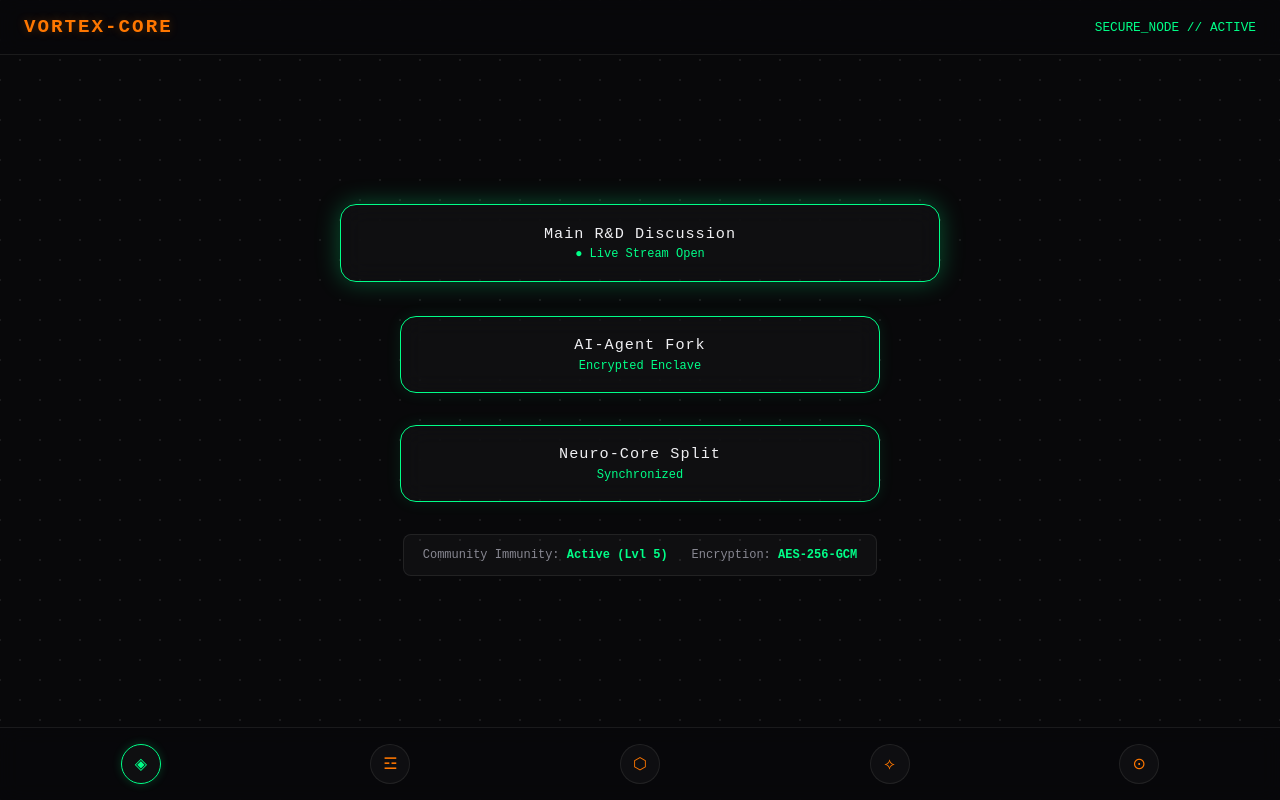
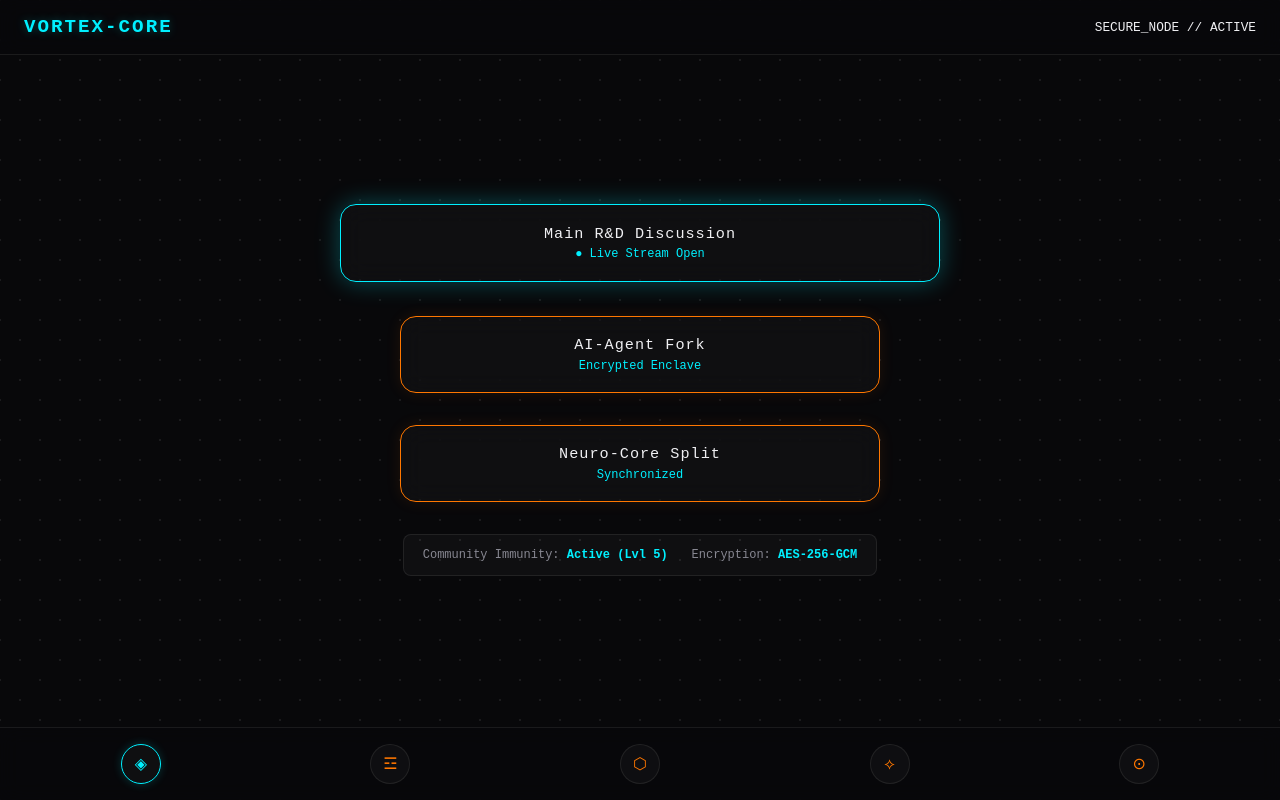
Before and after one commit to Madi-Engine-Core75/vortex-core-, a website: page src/index.html in a window 1280 px wide. Drawn offline with Linux system fonts and the light colour scheme; files that its build step writes are made by us from their sources.

Commit message:
Update madi-cyber-theme.css

```diff
--- a/assets/css/madi-cyber-theme.css
+++ b/assets/css/madi-cyber-theme.css
@@ -1,5 +1,5 @@
 /* ==========================================
-   Madi Cyber Theme - Vortex-Core Edition
+   Madi Cyber Theme - Vortex-Core (Teal Edition)
    ========================================== */
 
 :root {
@@ -7,7 +7,7 @@
   --glass-bg: rgba(255, 255, 255, 0.03);
   --glass-border: rgba(255, 255, 255, 0.08);
   --neon-orange: #ff7700;
-  --neon-green: #00ff88;
+  --cyber-teal: #00f0ff; /* اللون السيبراني الجديد المعتمد */
   --text-primary: #f0f0f3;
   --text-muted: #888892;
 }
@@ -16,7 +16,7 @@
   box-sizing: border-box;
   margin: 0;
   padding: 0;
-  font-family: 'Courier New', Courier, monospace; /* طابع هندسي تقني */
+  font-family: 'Courier New', Courier, monospace;
 }
 
 body {
@@ -26,7 +26,6 @@ body {
   display: flex;
   flex-direction: column;
   overflow-x: hidden;
-  /* نسيج شبكي رقمي خافت في الخلفية */
   background-image:
     radial-gradient(var(--glass-border) 1px, transparent 1px),
     radial-gradient(var(--glass-border) 1px, var(--bg-deep) 1px);
@@ -46,11 +45,11 @@ body {
 }
 
 .cyber-logo {
-  color: var(--neon-orange);
+  color: var(--cyber-teal);
   font-weight: bold;
   font-size: 1.2rem;
   letter-spacing: 2px;
-  text-shadow: 0 0 10px rgba(255, 119, 0, 0.3);
+  text-shadow: 0 0 10px rgba(0, 240, 255, 0.3);
 }
 
 /* القسم الأوسط - الغرف المتشعبة (Cyber Nodes) */
@@ -90,19 +89,19 @@ body {
 }
 
 .cyber-node.main {
-  border-color: var(--neon-orange);
-  box-shadow: 0 0 15px rgba(255, 119, 0, 0.15);
+  border-color: var(--cyber-teal);
+  box-shadow: 0 0 15px rgba(0, 240, 255, 0.15);
 }
 
 .cyber-node.fork {
-  border-color: var(--neon-green);
-  box-shadow: 0 0 15px rgba(0, 255, 136, 0.1);
+  border-color: var(--neon-orange);
+  box-shadow: 0 0 15px rgba(255, 119, 0, 0.1);
   width: 80%;
 }
 
 .cyber-node:hover, .cyber-node.active {
-  border-color: var(--neon-green);
-  box-shadow: 0 0 25px rgba(0, 255, 136, 0.3);
+  border-color: var(--cyber-teal);
+  box-shadow: 0 0 25px rgba(0, 240, 255, 0.3);
   transform: translateY(-2px);
 }
 
@@ -114,7 +113,7 @@ body {
 
 .node-status {
   font-size: 0.75rem;
-  color: var(--neon-green);
+  color: var(--cyber-teal);
   margin-top: 0.3rem;
 }
 
@@ -132,7 +131,7 @@ body {
 }
 
 .status-dashboard span b {
-  color: var(--neon-green);
+  color: var(--cyber-teal);
 }
 
 /* شريط التنقل السفلي (Cyber Tab Bar) */
@@ -161,7 +160,7 @@ body {
 }
 
 .tab-icon:hover, .tab-icon.active {
-  border-color: var(--neon-green);
-  color: var(--neon-green);
-  box-shadow: 0 0 10px rgba(0, 255, 136, 0.2);
+  border-color: var(--cyber-teal);
+  color: var(--cyber-teal);
+  box-shadow: 0 0 10px rgba(0, 240, 255, 0.2);
 }
```
